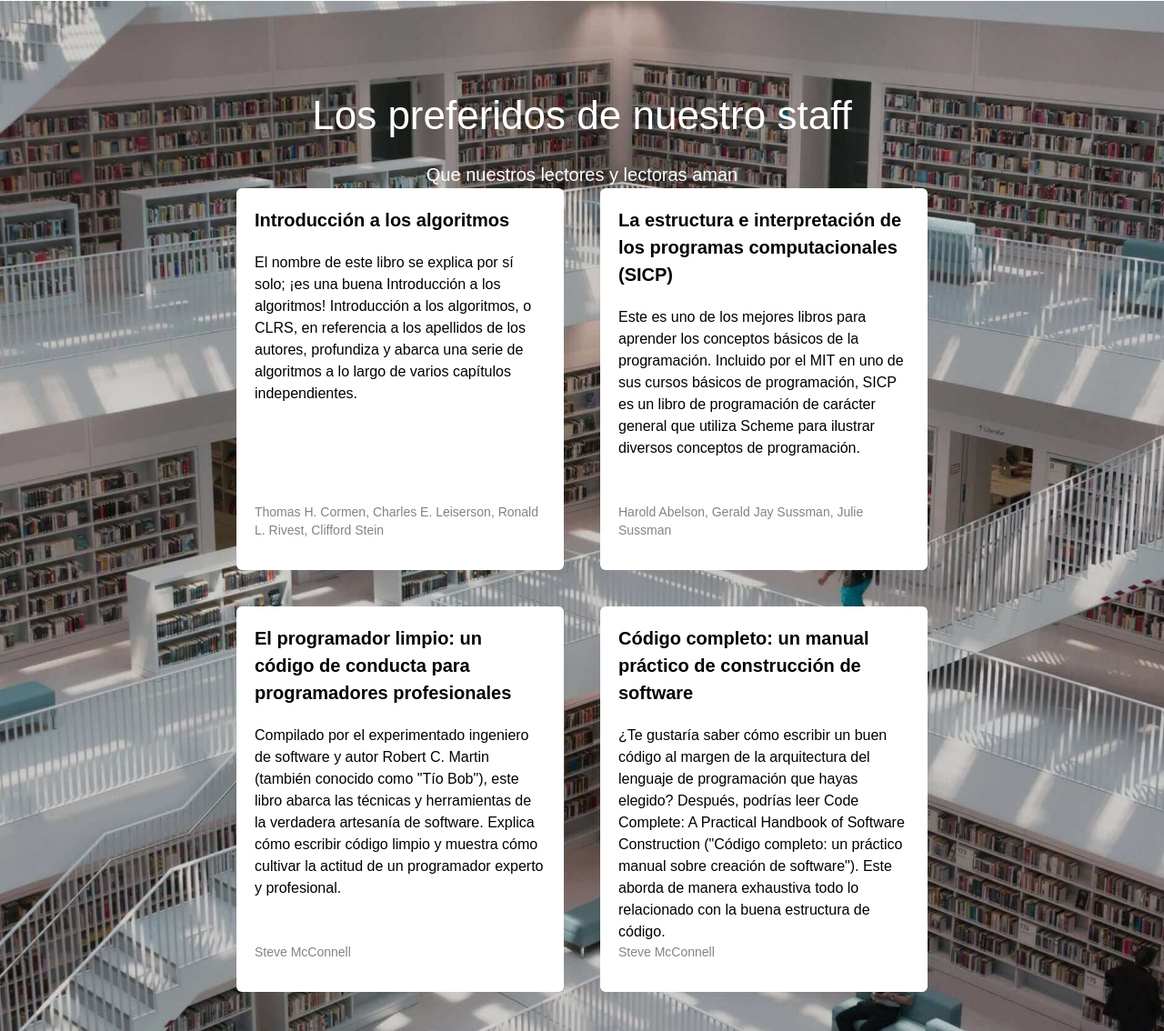
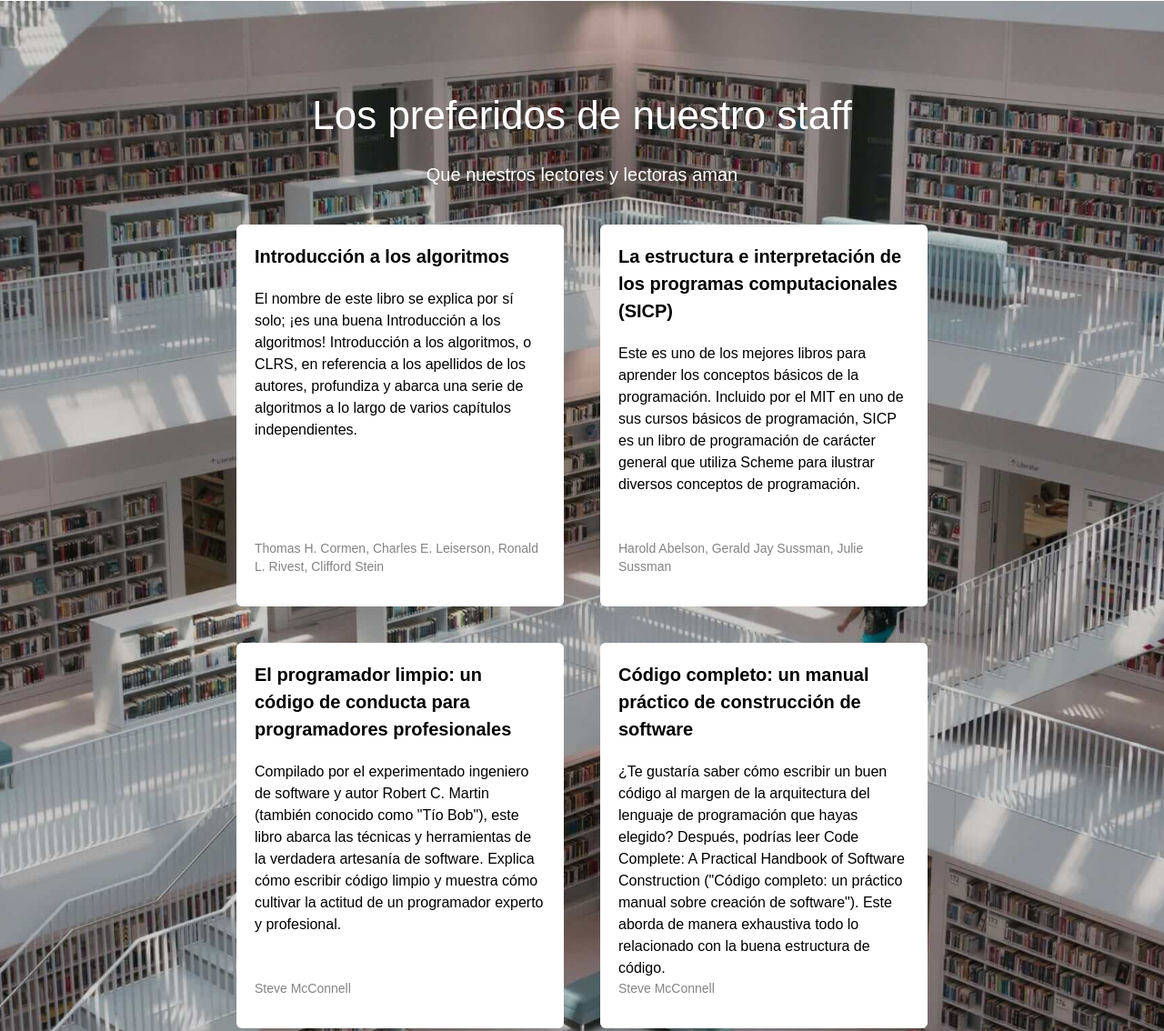
Before and after one commit to jocelineviesca-boop/web_project_library_es, a plain HTML site: page index.html in a window 1280 px wide. Shown: the part 799-1933 px from the top of the page at 91% size. Drawn offline with Linux system fonts and the light colour scheme.

Commit message:
modificando advertencias

```diff
--- a/styles/style.css
+++ b/styles/style.css
@@ -111,7 +111,7 @@
 }
 .staff__cards {
   max-width: 760px;
-  margin: auto;
+  margin: 40px auto 60px;
   display: flex;
   flex-wrap: wrap;
   justify-content: center;
```
